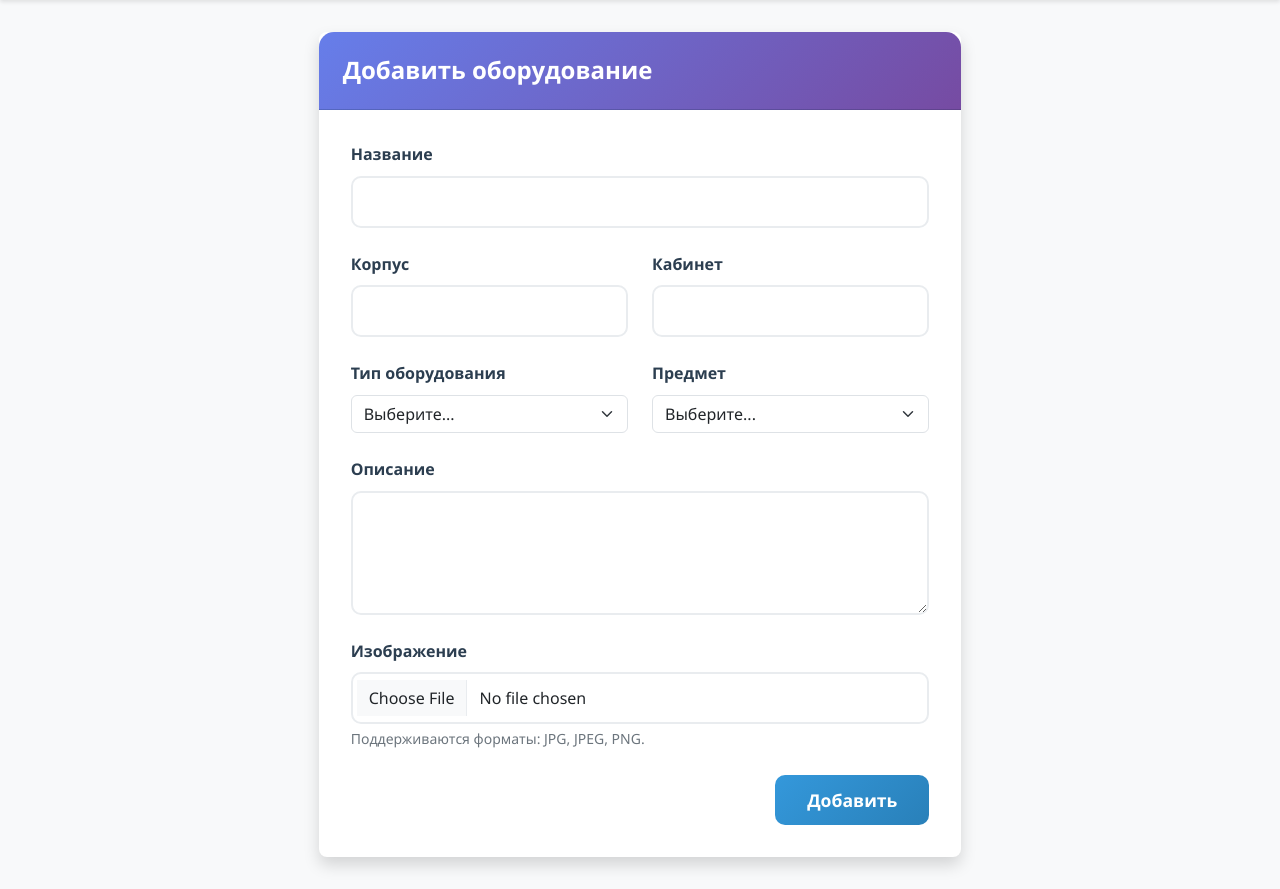
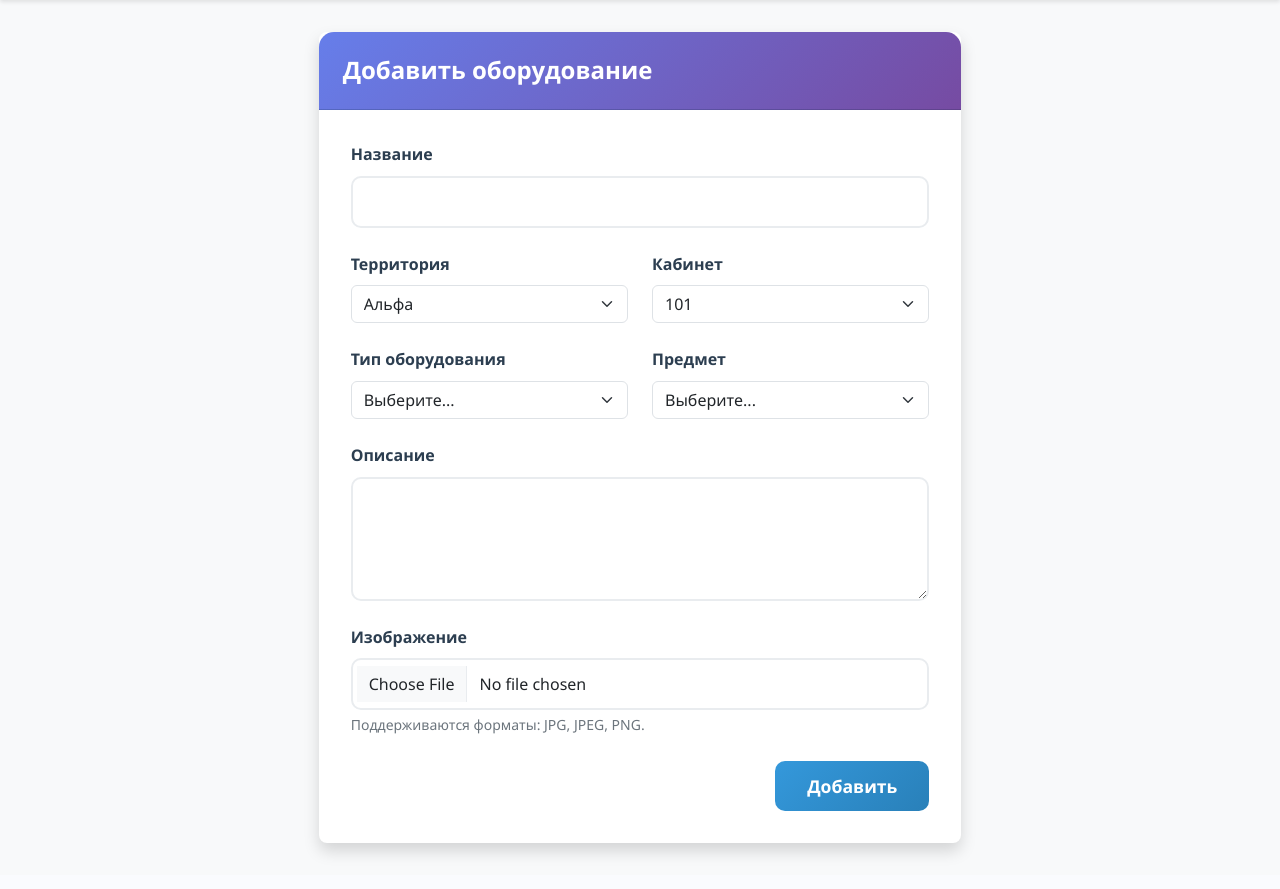
Before and after one commit to xchose31/school-inventory-platform, a Flask app: template app/templates/add_equipment.html in a window 1280 px wide. Shown: the part 64-953 px from the top of the page. After the commit the page ends 921 px from the top, so only its background shows below. Run offline with Flask 3, Linux system fonts and the light colour scheme; the template is opened without the code that fills it: values that come from a table or form of the project are taken from there, others are empty; parts of the project's set-up code (start-up, migrations or seed data) failed here and were passed over; some libraries are stand-ins or nearby versions.

Commit message:
offices and territories list of choosing added

```diff
--- a/app/forms.py
+++ b/app/forms.py
@@ -18,8 +18,17 @@ class LoginForm(FlaskForm):
 
 class EquipmentForm(FlaskForm):
     name = StringField('Название', validators=[DataRequired()])
-    territory = StringField("Корпус")
-    office = StringField('Кабинет')
+    territory = SelectField(
+        'Территория',
+        choices=[('альфа', 'Альфа'), ('бета', 'Бета'), ('гамма', 'Гамма'), ('дельта 1', 'Дельта 1'),
+                 ('дельта 2', 'Дельта 2'), ('дельта 3', 'Дельта 3'), ('дельта 4', 'Дельта 4'), ('дельта 5', 'Дельта 5'),
+                 ('дельта 6', 'Дельта 6')]
+    )
+    office = SelectField(
+        'Кабинет',
+        choices=[('101', '101'), ('102', '102'), ('103', '103'), ('104', '104'), ('105', '105'), ('106', '106'),
+                 ('107', '107'), ('108', '108')]
+    )
     description = TextAreaField('Описание')
     image = FileField('Изображение',
                       validators=[FileAllowed(ALLOWED_IMAGE_EXTENSIONS, 'Только изображения (jpg, jpeg, png)!')])
@@ -30,14 +39,14 @@ class EquipmentForm(FlaskForm):
     subject = SelectField(
         'Предмет',
         choices=[('', 'Выберите...'),
-            ('физика', 'Физика'),
-            ('информатика', 'Информатика'),
-            ('химия', 'Химия'),
-            ('биология', 'Биология'),
-            ('математика', 'Математика'),
-            ('физкультура', 'Физкультура'),
-            ('история', 'История'),
-            ('технология', 'Технология')]
+                 ('физика', 'Физика'),
+                 ('информатика', 'Информатика'),
+                 ('химия', 'Химия'),
+                 ('биология', 'Биология'),
+                 ('математика', 'Математика'),
+                 ('физкультура', 'Физкультура'),
+                 ('история', 'История'),
+                 ('технология', 'Технология')]
     )
 
     submit = SubmitField('Добавить')
--- a/app/templates/add_equipment.html
+++ b/app/templates/add_equipment.html
@@ -28,7 +28,7 @@
                             <div class="col-md-6">
                                 <div class="mb-4">
                                     {{ form.territory.label(class="form-label") }}
-                                    {{ form.territory(class="form-control") }}
+                                    {{ form.territory(class="form-select") }}
                                     {% for error in form.territory.errors %}
                                     <div class="invalid-feedback d-block">{{ error }}</div>
                                     {% endfor %}
@@ -37,7 +37,7 @@
                             <div class="col-md-6">
                                 <div class="mb-4">
                                     {{ form.office.label(class="form-label") }}
-                                    {{ form.office(class="form-control") }}
+                                    {{ form.office(class="form-select") }}
                                     {% for error in form.office.errors %}
                                     <div class="invalid-feedback d-block">{{ error }}</div>
                                     {% endfor %}
```
